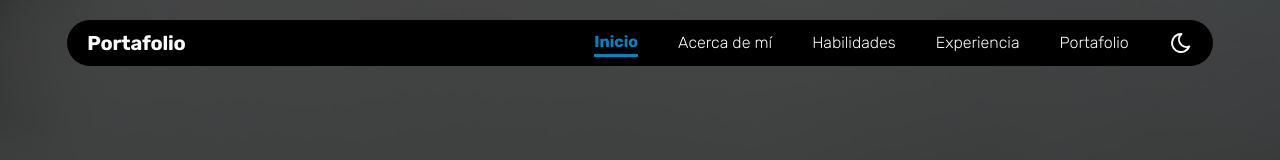
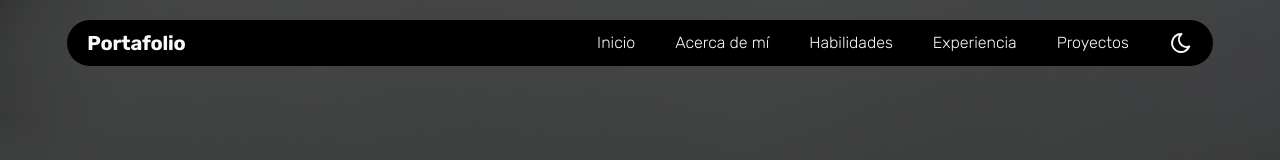
Before and after one commit to diegoseg15/diegoseg_portfolio, a React (Create React App) app: page / in a window 1280 px wide. Shown: the top 160 px of the page. Built offline with nearby package versions, Linux system fonts and the light colour scheme.

Commit message:
:lipstick: Improved link styles based on URL hash

```diff
--- a/src/Components/Header/Header.jsx
+++ b/src/Components/Header/Header.jsx
@@ -1,8 +1,10 @@
 import React, { useEffect, useState } from "react";
+import { useLocation } from "react-router-dom";
 
 export function Header() {
   const [theme, setTheme] = useState(false);
   const [bandera, setBandera] = useState(true);
+
   const darkMode = () => {
     if (document.documentElement.classList.value === "dark") {
       document.documentElement.classList.remove("dark");
@@ -23,33 +25,53 @@ export function Header() {
       <nav className="md:flex items-center hidden">
         <a
           href="#inicio"
-          className="dark:text-sky-600 font-bold border-b-3 text border-sky-600 md:mr-10 mr-5"
+          className={`${
+            useLocation().hash === "#inicio"
+              ? "dark:text-sky-600 font-bold border-sky-600 border-b-3"
+              : "dark:text-gray-50"
+          } hover:border-sky-600  md:mr-10 mr-5  hover:border-b-3`}
         >
           Inicio
         </a>
         <a
           href="#acerca-de-mi"
-          className="dark:text-gray-50 hover:border-b-3 text hover:border-sky-600 md:mr-10 mr-5"
+          className={`${
+            useLocation().hash === "#acerca-de-mi"
+              ? "dark:text-sky-600 font-bold border-sky-600 border-b-3"
+              : "dark:text-gray-50"
+          } hover:border-sky-600  md:mr-10 mr-5  hover:border-b-3`}
         >
           Acerca de mí
         </a>
         <a
-          href="#acerca-de-mi"
-          className="dark:text-gray-50 hover:border-b-3 text hover:border-sky-600 md:mr-10 mr-5"
+          href="#habilidades"
+          className={`${
+            useLocation().hash === "#habilidades"
+              ? "dark:text-sky-600 font-bold border-sky-600 border-b-3"
+              : "dark:text-gray-50"
+          } hover:border-sky-600  md:mr-10 mr-5  hover:border-b-3`}
         >
           Habilidades
         </a>
         <a
-          href="#acerca-de-mi"
-          className="dark:text-gray-50 hover:border-b-3 text hover:border-sky-600 md:mr-10 mr-5"
+          href="#experiencia"
+          className={`${
+            useLocation().hash === "#experiencia"
+              ? "dark:text-sky-600 font-bold border-sky-600 border-b-3"
+              : "dark:text-gray-50"
+          } hover:border-sky-600  md:mr-10 mr-5  hover:border-b-3`}
         >
           Experiencia
         </a>
         <a
-          href="#acerca-de-mi"
-          className="dark:text-gray-50 hover:border-b-3 text hover:border-sky-600 md:mr-10 mr-5"
+          href="#proyectos"
+          className={`${
+            useLocation().hash === "#proyectos"
+              ? "dark:text-sky-600 font-bold border-sky-600 border-b-3"
+              : "dark:text-gray-50"
+          } hover:border-sky-600  md:mr-10 mr-5  hover:border-b-3`}
         >
-          Portafolio
+          Proyectos
         </a>
         <button
           className="hover:text-primary"
```
